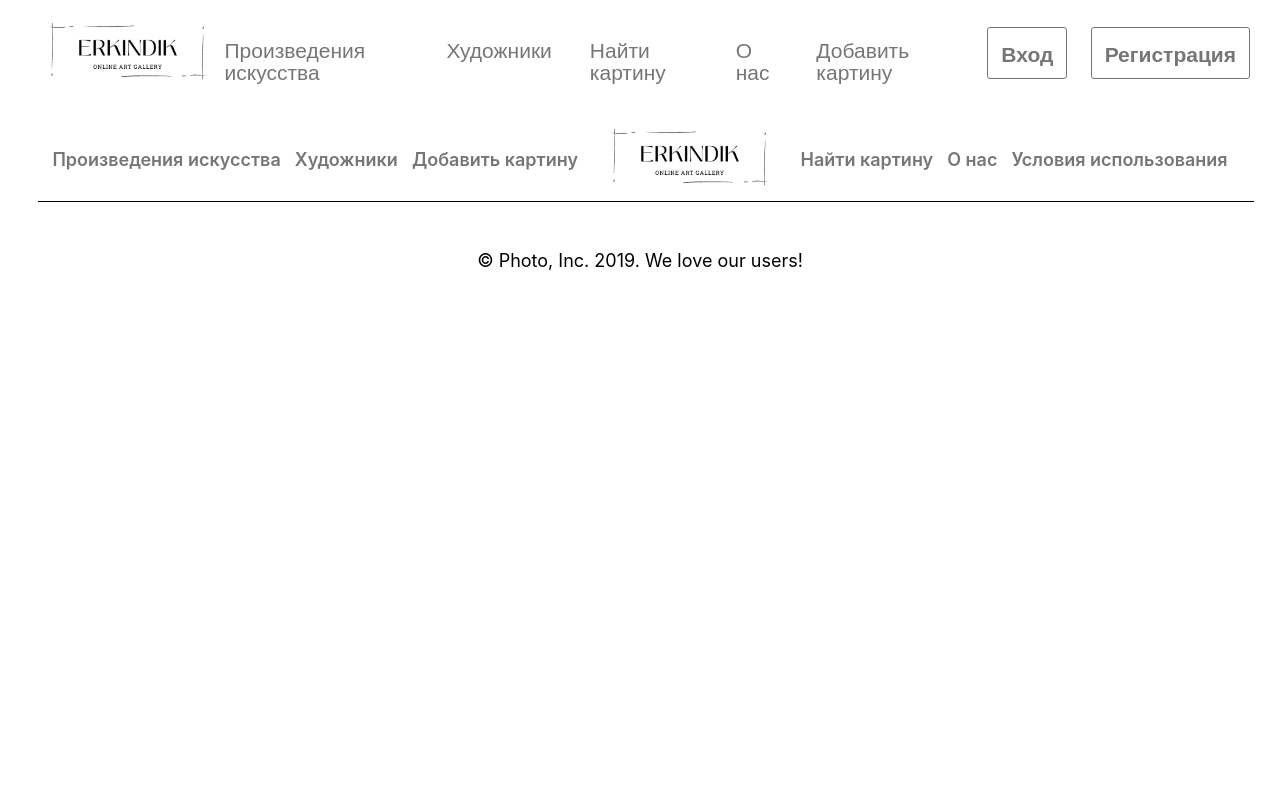
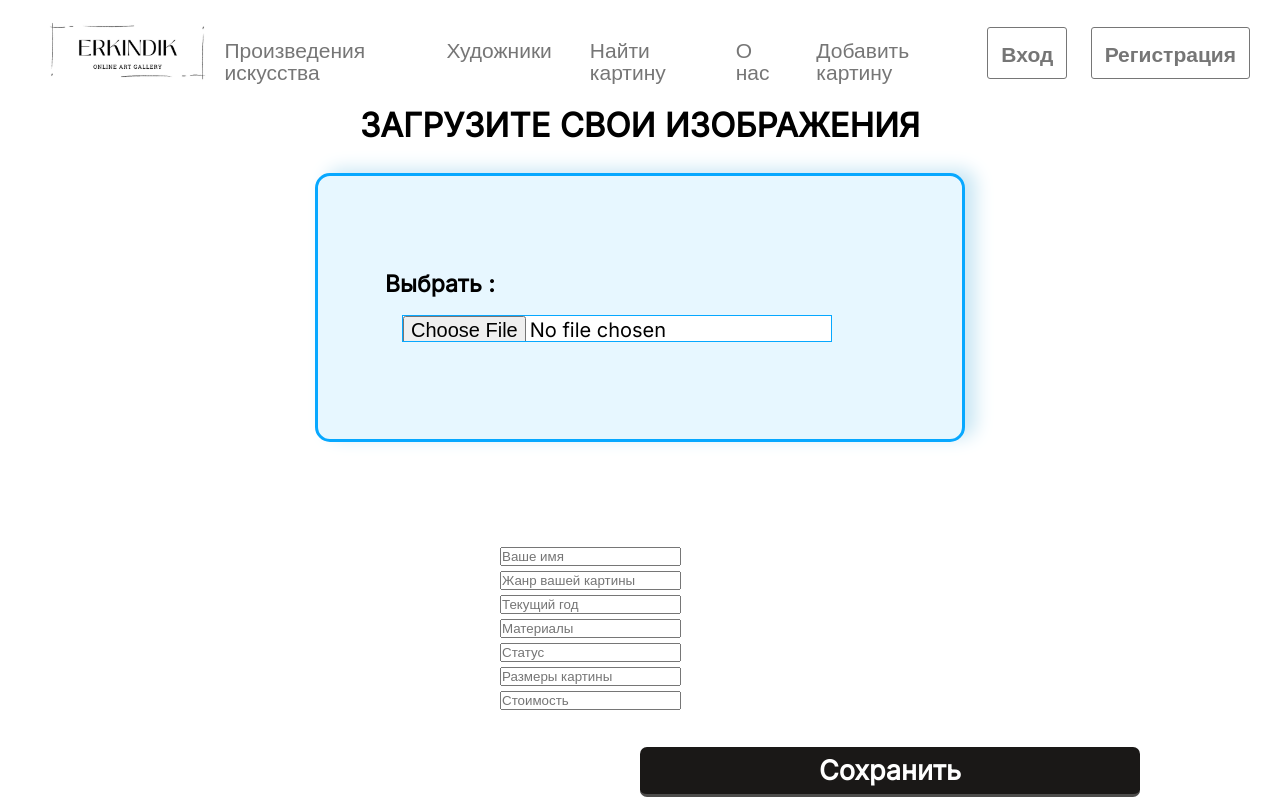
Before and after one commit to Amankaium/erkindik, a React (Create React App) app: page /artists/about/upload in a window 1280 px wide. Shown: the top 800 px of the page. Built offline with nearby package versions, Linux system fonts and the light colour scheme.

Commit message:
solved problems

```diff
--- a/src/App.js
+++ b/src/App.js
@@ -9,6 +9,7 @@ import EditProfile from './pages/EditProfile/EditProfile';
 import Work from './pages/Artists/Work';
 import ArtInfo from './pages/ArtInfo/ArtInfo';
 import Footer from './components/Footer/Footer';
+import Upload from './pages/Upload/Upload';
 
 
 
@@ -32,6 +33,7 @@ function App() {
         <Route exact path="/search" element={<Search />} />
         <Route exact path="/artInfo" element={<ArtInfo />} />
         <Route exact path="/login" element={<SignIn setLoginState={setLoginState} setToken={setToken}/>} />
+        <Route exact path="/artists/about/upload/"  element={<Upload />} />
         <Route exact path="/register" element={<SignUp />} />
         <Route exact path="/terms-and-condition" element={<TermsCon/>} />
       </Routes>
--- a/src/pages/Upload/Upload.css
+++ b/src/pages/Upload/Upload.css
@@ -1,12 +1,12 @@
 @import url('https://fonts.googleapis.com/css2?family=Inter&display=swap');
 /* body {
-  /* margin: auto;
+  margin: auto;
   padding: 0px;
   overflow-x: hidden;
   background-repeat: repeat;
   font-family: 'Inter', san-serif;
-}
-.container_mr-60cd {
+} */
+/* .container_mr-60cd {
   font-family: 'Inter', san-serif; */
 
 .container {
@@ -20,7 +20,7 @@
   max-width: 100%;
   height: auto;
 }
-/* img {
+/* /* img {
   /* max-width: 100%;
   height: auto; */
 
@@ -92,6 +92,7 @@ img.previewimg {
   background-color: #1a1817;
   color: white;
   padding: 7px 27px 7px 27px;
+  margin-right: 200px;
   font-family: 'Inter', sans-serif;
   margin: 37px auto 0;
   display: table;
```
Also changed, not shown: src/pages/Upload/Upload.js (+3 -4 lines).
